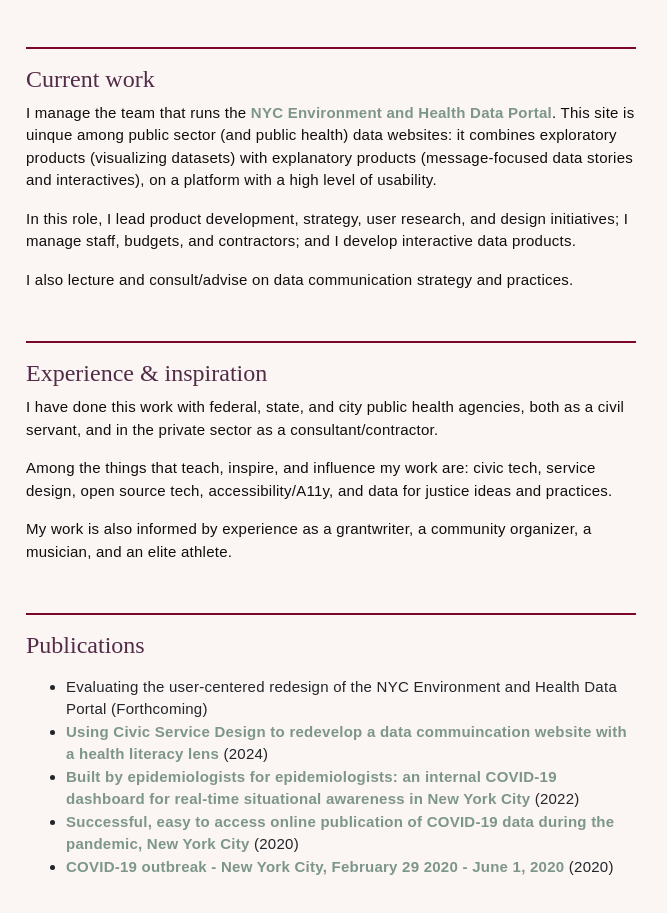
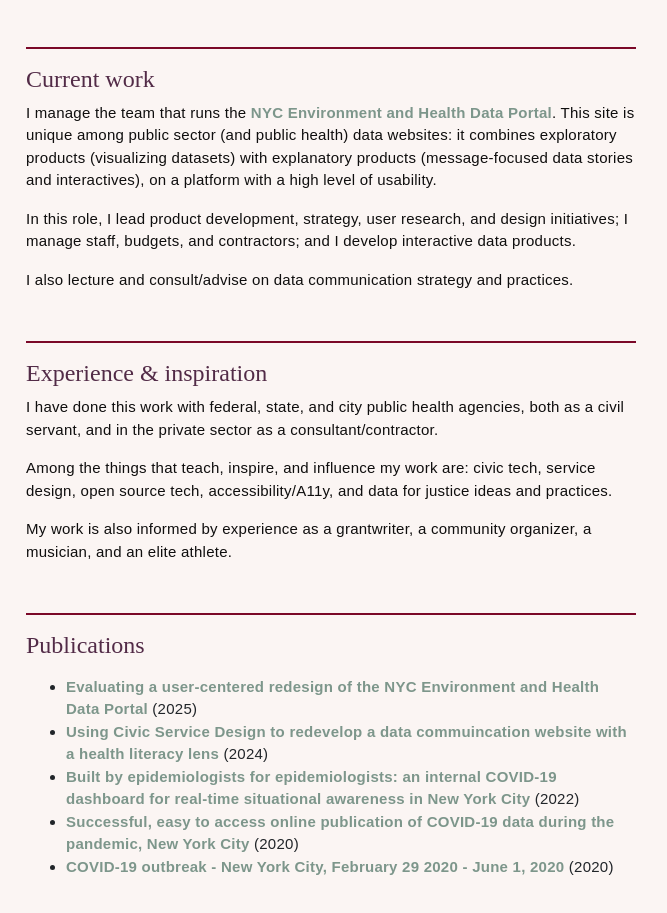
Before and after one commit to mmontesanonyc/my-website, a plain HTML site: page index.html in a window 1280 px wide. Shown: the part 373-1286 px from the top of the page, 469-1136 px from the left. Drawn offline with nearby package versions, Linux system fonts and the light colour scheme.

Commit message:
add paper, fix typo

```diff
--- a/index.html
+++ b/index.html
@@ -69,7 +69,7 @@
                         <hr>
 
                         <h2 class="h4 p-a">Current work</h2>
-                        <p>I manage the team that runs the <a href="https://a816-dohbesp.nyc.gov/IndicatorPublic/" class="hover-underline-animation">NYC Environment and Health Data Portal</a>. This site is uinque among public sector (and public health) data websites: it combines exploratory products (visualizing datasets) with explanatory products (message-focused data stories and interactives), on a platform with a high level of usability.</p>
+                        <p>I manage the team that runs the <a href="https://a816-dohbesp.nyc.gov/IndicatorPublic/" class="hover-underline-animation">NYC Environment and Health Data Portal</a>. This site is unique among public sector (and public health) data websites: it combines exploratory products (visualizing datasets) with explanatory products (message-focused data stories and interactives), on a platform with a high level of usability.</p>
 
                         <p>In this role, I lead product development, strategy, user research, and design initiatives; I manage staff, budgets, and contractors; and I develop interactive data products.</p>
 
@@ -84,7 +84,7 @@
                         <h2 class="h4 p-a">Publications</h2>
                         <p>
                         <ul>
-                            <li>Evaluating the user-centered redesign of the NYC Environment and Health Data Portal</a> (Forthcoming)</li>
+                            <li><a href="https://journals.lww.com/jphmp/abstract/9900/evaluating_a_user_centered_redesign_of_the_nyc.441.aspx">Evaluating a user-centered redesign of the NYC Environment and Health Data Portal</a> (2025)</li>
                             <li><a href="https://journals.lww.com/jphmp/fulltext/2024/09000/using_civic_service_design_methods_to_redevelop_a.23.aspx?context=latestarticles&casa_token=2LUbmGfRkUAAAAAA:lqUE4FO4oViViEVGH4u77pgzXcFypEzlSoz4fIVZX4sm73U6Bc4lW6gtlFdbs6THPrhGTkvefiFOhb_9V45HBz1F">Using Civic Service Design to redevelop a data commuincation website with a health literacy lens</a> (2024)</li>
                             <li><a href="https://academic.oup.com/jamiaopen/article-abstract/5/2/ooac029/6582583">Built by epidemiologists for epidemiologists: an internal COVID-19 dashboard for real-time situational awareness in New York City</a> (2022)</li>
                             <li><a href="https://ajph.aphapublications.org/doi/abs/10.2105/AJPH.2021.306446">Successful, easy to access online publication of COVID-19 data during the pandemic, New York City</a> (2020)</li>
```
